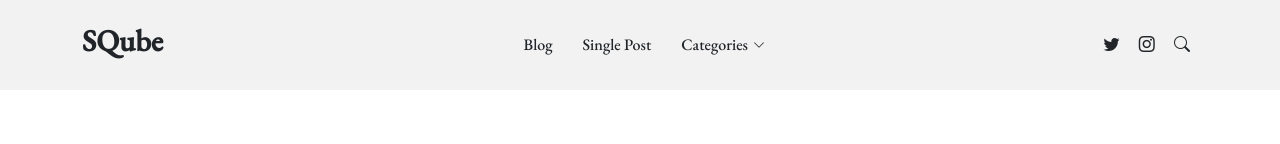
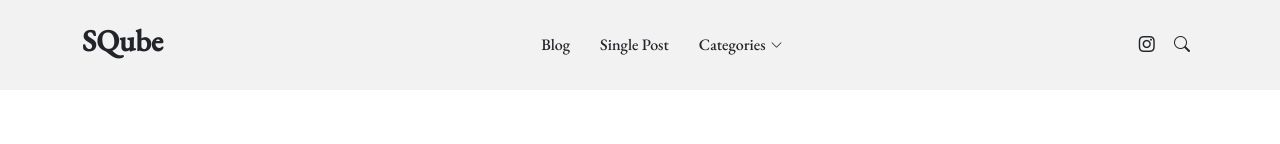
Before and after one commit to METSYSINDIA/sqube, a plain HTML site: page about.html in a window 1280 px wide. Shown: the top 144 px of the page. Drawn offline with nearby package versions, Linux system fonts and the light colour scheme; a web font is replaced by a local one.

Commit message:
contact remove

```diff
--- a/about.html
+++ b/about.html
@@ -80,7 +80,7 @@
 
       <div class="position-relative">
 
-        <a href="#" class="mx-2"><span class="bi-twitter"></span></a>
+
         <a href="#" class="mx-2"><span class="bi-instagram"></span></a>
 
         <a href="#" class="mx-2 js-search-open"><span class="bi-search"></span></a>
```
Also changed, not shown: category.html (+1 -1 lines), contact.html (+1 -1 lines), search-result.html (+1 -1 lines), single-post.html (+1 -1 lines).
